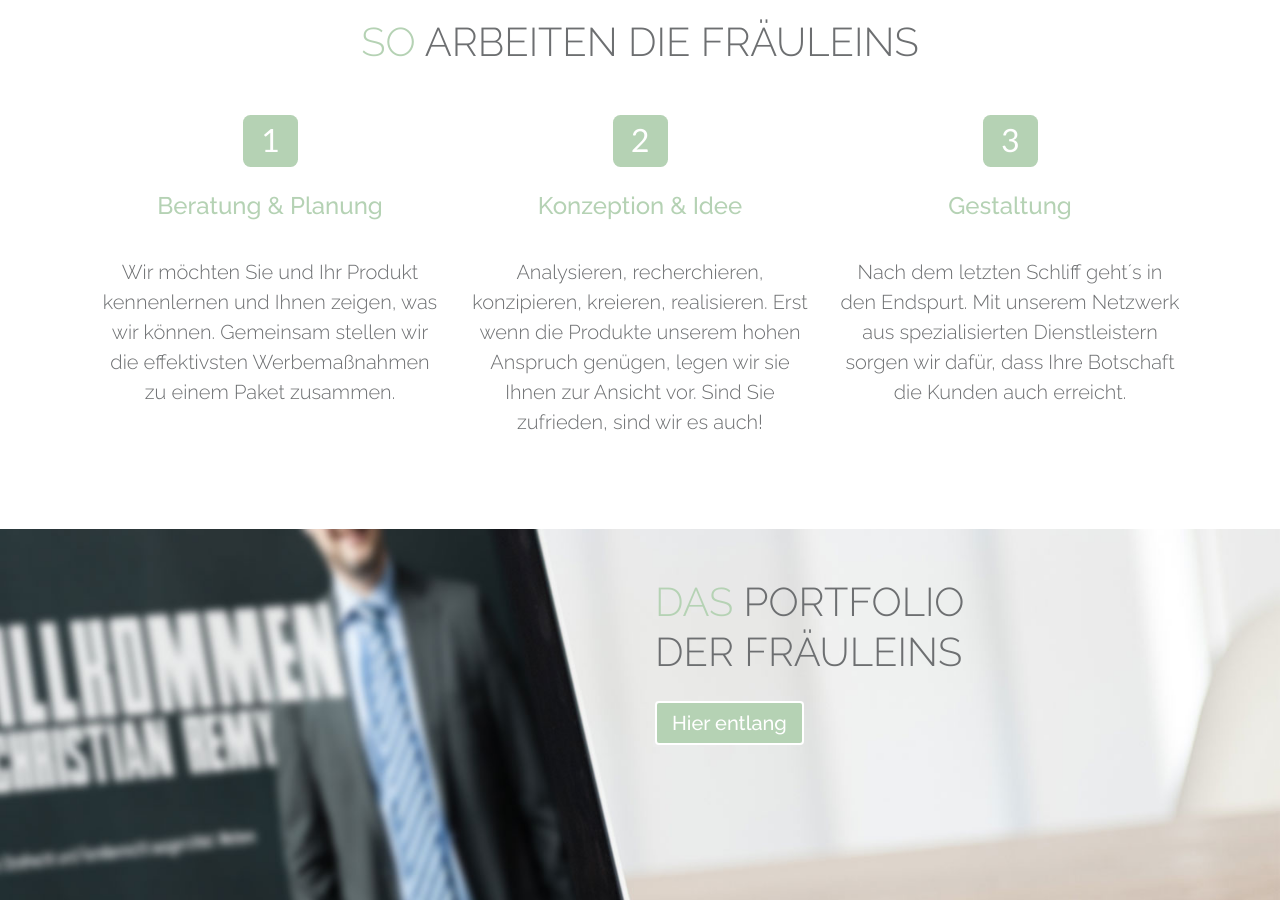
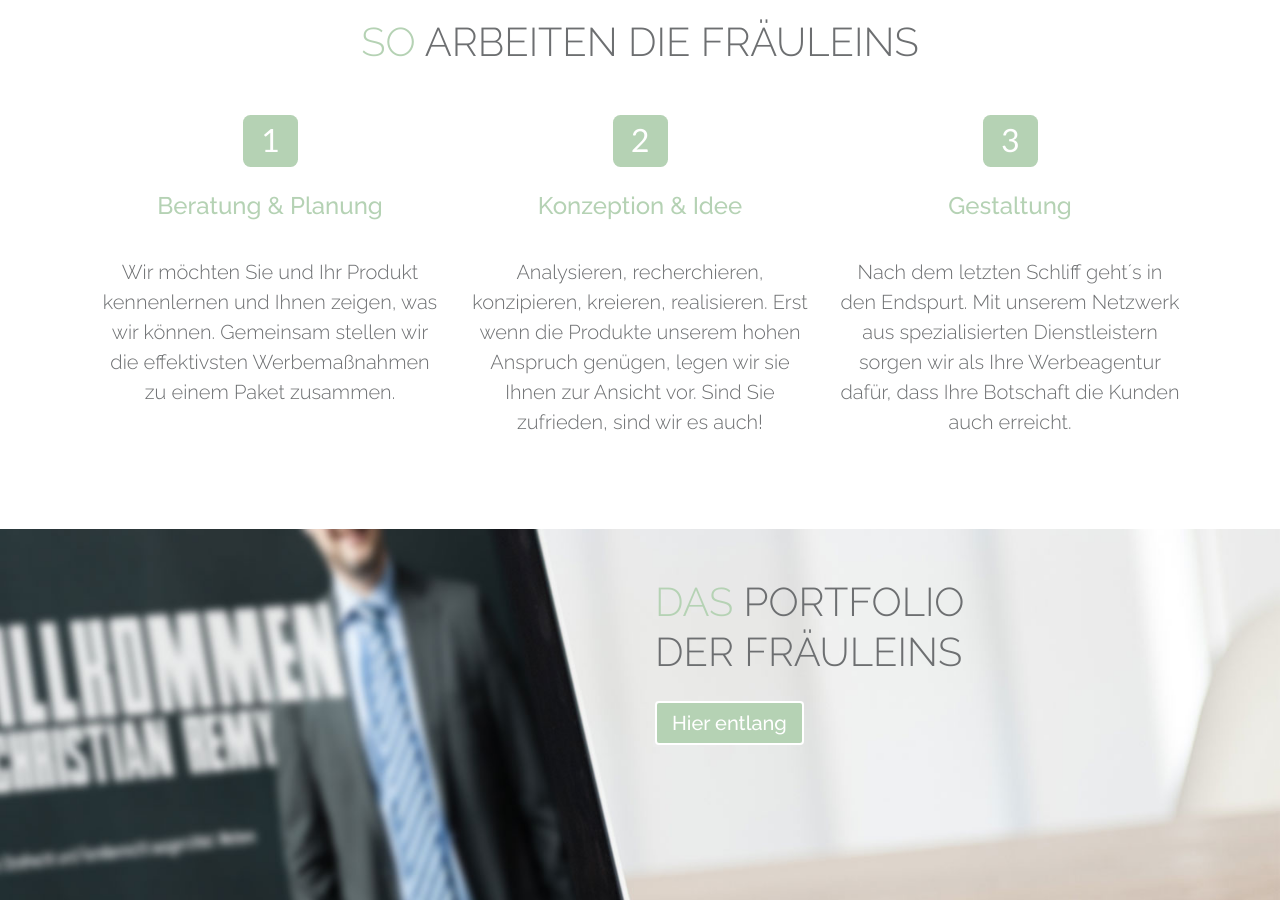
Before and after one commit to nielsnuebel/pixelfraeulein, a Jekyll site: the page built from index.html, in a window 1280 px wide and 900 px high, scrolled down 2257 px. Built offline with Jekyll 4.4.1, drawn with Linux system fonts in a browser that asks for light colours; nearby versions of some CDN libraries.

Commit message:
Update how.html for better seo

```diff
--- a/_includes/how.html
+++ b/_includes/how.html
@@ -27,8 +27,7 @@
         <span class="numbox">3</span>
         <h2>Gestaltung</h2>
         <p>
-          Nach dem letzten Schliff geht´s in den Endspurt. Mit unserem Netzwerk aus spezialisierten Dienstleistern sorgen wir dafür, dass
-          Ihre Botschaft die Kunden auch erreicht.
+          Nach dem letzten Schliff geht´s in den Endspurt. Mit unserem Netzwerk aus spezialisierten Dienstleistern sorgen wir als Ihre Werbeagentur dafür, dass Ihre Botschaft die Kunden auch erreicht.
         </p>
       </div>
 
```
